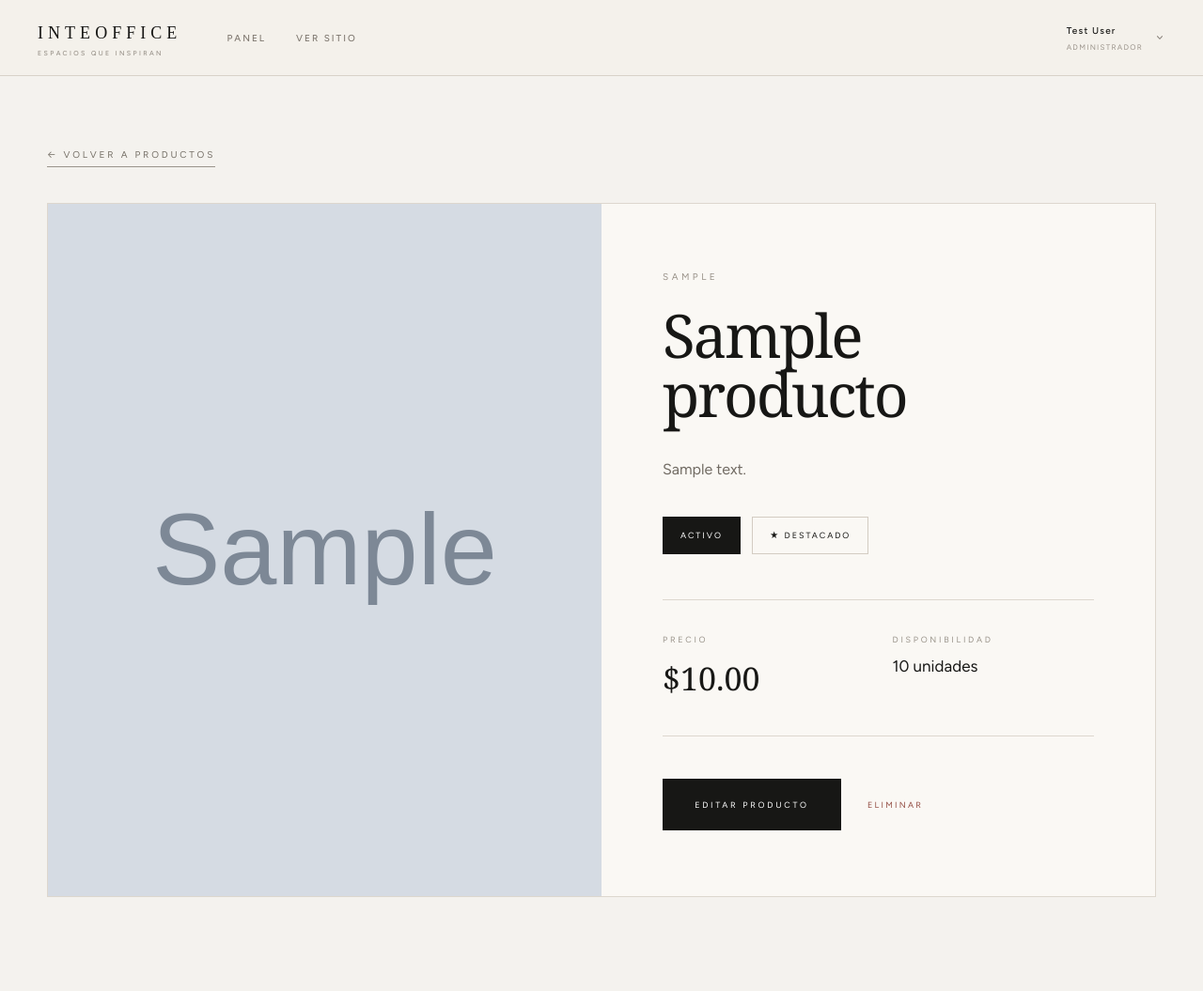
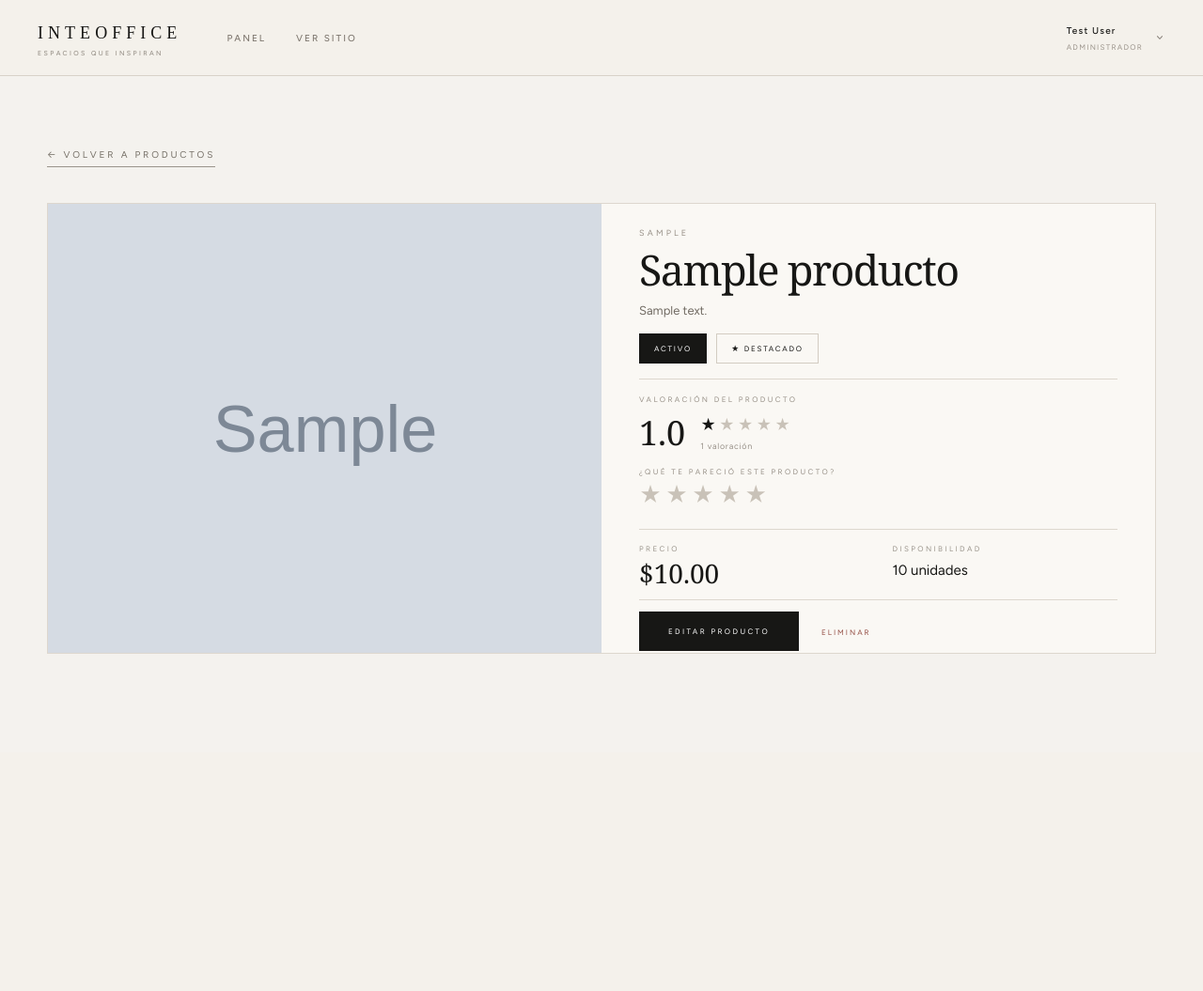
Before and after one commit to seemgura/proyecto-iv, a Laravel app: page /productos/1 in a window 1280 px wide. Shown: the whole page at 94% size. After the commit the page ends 696 px from the top, so only its background shows below. Run offline with Laravel 12, Linux system fonts and the light colour scheme; a user stored in the database is signed in; data comes from the database, SQL or seed files in the repository; tables that the repository leaves empty hold one stand-in row (values such as "Sample post"); grey boxes marked "Sample" are stand-in pictures; style sheets or scripts are compiled from the project's sources.

Commit message:
Implementar slider y valoracion de productos

```diff
--- a/app/Http/Controllers/ProductoController.php
+++ b/app/Http/Controllers/ProductoController.php
@@ -6,7 +6,6 @@ use App\Models\Producto;
 use Illuminate\Http\Request;
 use Illuminate\Support\Facades\Storage;
 use Illuminate\Support\Str;
-use Illuminate\Validation\Rule;
 
 class ProductoController extends Controller
 {
@@ -66,8 +65,33 @@ class ProductoController extends Controller
      * Mostrar un producto.
      */
     public function show(Producto $producto)
+{
+    $promedioValoracion = $producto->valoraciones()->avg('puntuacion');
+    $totalValoraciones = $producto->valoraciones()->count();
+
+    return view('productos.show', compact(
+        'producto',
+        'promedioValoracion',
+        'totalValoraciones'
+    ));
+}
+
+    /**
+     * Guardar la valoración de un producto.
+     */
+    public function valorar(Request $request, Producto $producto)
     {
-        return view('productos.show', compact('producto'));
+        $datos = $request->validate([
+            'puntuacion' => ['required', 'integer', 'between:1,5'],
+        ]);
+
+        $producto->valoraciones()->create([
+            'puntuacion' => $datos['puntuacion'],
+        ]);
+
+        return redirect()
+            ->route('productos.show', $producto)
+            ->with('success', 'Gracias por tu valoración.');
     }
 
     /**
--- a/app/Models/Producto.php
+++ b/app/Models/Producto.php
@@ -4,6 +4,7 @@ namespace App\Models;
 
 use Illuminate\Database\Eloquent\Factories\HasFactory;
 use Illuminate\Database\Eloquent\Model;
+use Illuminate\Database\Eloquent\Relations\HasMany;
 
 class Producto extends Model
 {
@@ -27,4 +28,9 @@ class Producto extends Model
         'destacado' => 'boolean',
         'activo' => 'boolean',
     ];
+
+    public function valoraciones(): HasMany
+    {
+        return $this->hasMany(Valoracion::class);
+    }
 }
--- /dev/null
+++ b/app/Models/Valoracion.php
@@ -0,0 +1,25 @@
+<?php
+
+namespace App\Models;
+
+use Illuminate\Database\Eloquent\Model;
+use Illuminate\Database\Eloquent\Relations\BelongsTo;
+
+class Valoracion extends Model
+{
+    protected $table = 'valoraciones';
+
+    protected $fillable = [
+        'producto_id',
+        'puntuacion',
+    ];
+
+    protected $casts = [
+        'puntuacion' => 'integer',
+    ];
+
+    public function producto(): BelongsTo
+    {
+        return $this->belongsTo(Producto::class);
+    }
+}
--- a/resources/views/layouts/navigation.blade.php
+++ b/resources/views/layouts/navigation.blade.php
@@ -9,7 +9,7 @@
             {{-- Identidad --}}
             <div class="flex items-center gap-12">
 
-                <a href="{{ route('dashboard') }}" class="group">
+                <a href="{{ url('/') }}" class="group">
                     <div class="leading-none">
                         <span
                             class="block text-lg tracking-[0.28em] text-[#171715]"
@@ -27,6 +27,7 @@
                 {{-- Navegación escritorio --}}
                 <div class="hidden md:flex items-center gap-8">
 
+                    @auth
                         <a
                             href="{{ route('dashboard') }}"
                             class="relative py-7 text-[10px] font-medium tracking-[0.2em] uppercase
@@ -40,9 +41,10 @@
                                 <span class="absolute bottom-0 left-0 h-px w-full bg-[#5A4030]"></span>
                             @endif
                         </a>
+                    @endauth
 
                     <a
-                        href="/"
+                        href="{{ url('/') }}"
                         class="py-7 text-[10px] font-medium tracking-[0.2em] uppercase text-[#817A72] transition hover:text-[#171715]"
                     >
                         Ver sitio
@@ -54,6 +56,8 @@
 
             {{-- Cuenta escritorio --}}
             <div class="relative hidden md:block">
+
+                @auth
 
                     <button
                         @click="userMenu = !userMenu"
@@ -120,6 +124,17 @@
                         </form>
                     </div>
 
+                @else
+
+                    <a
+                        href="{{ route('login') }}"
+                        class="text-[10px] font-medium tracking-[0.2em] uppercase text-[#817A72] transition hover:text-[#171715]"
+                    >
+                        Iniciar sesión
+                    </a>
+
+                @endauth
+
             </div>
 
 
@@ -162,31 +177,37 @@
 
             <div class="space-y-1">
 
+                @auth
                     <a
                         href="{{ route('dashboard') }}"
                         class="block border-b border-[#DED8CF] py-4 text-[10px] tracking-[0.2em] uppercase text-[#171715]"
                     >
                         Panel
                     </a>
+                @endauth
 
                 <a
-                    href="/"
+                    href="{{ url('/') }}"
                     class="block border-b border-[#DED8CF] py-4 text-[10px] tracking-[0.2em] uppercase text-[#5F5952]"
                 >
                     Ver sitio
                 </a>
 
+                @auth
                     <a
                         href="{{ route('profile.edit') }}"
                         class="block border-b border-[#DED8CF] py-4 text-[10px] tracking-[0.2em] uppercase text-[#5F5952]"
                     >
                         Perfil
                     </a>
+                @endauth
 
             </div>
 
 
             <div class="mt-8">
+
+                @auth
 
                     <p class="text-xs text-[#171715]">
                         {{ Auth::user()->name }}
@@ -211,6 +232,17 @@
                         </button>
                     </form>
 
+                @else
+
+                    <a
+                        href="{{ route('login') }}"
+                        class="text-[10px] tracking-[0.2em] uppercase text-[#5A4030]"
+                    >
+                        Iniciar sesión
+                    </a>
+
+                @endauth
+
             </div>
         </div>
     </div>
--- a/resources/views/productos/show.blade.php
+++ b/resources/views/productos/show.blade.php
@@ -4,7 +4,7 @@
         min-height: calc(100vh - 80px);
         background: #f4f2ee;
         color: #171715;
-            padding: 70px 32px 100px;
+        padding: 70px 32px 80px;
     }
 
     .show-container {
@@ -24,15 +24,19 @@
         text-decoration: none;
     }
 
+    /* FICHA DEL PRODUCTO */
     .product-layout {
         display: grid;
         grid-template-columns: 1fr 1fr;
+        height: 480px;
         background: #faf8f4;
         border: 1px solid #ddd7ce;
+        overflow: hidden;
     }
 
+    /* IMAGEN */
     .product-photo {
-            min-height: 650px;
+        height: 480px;
         background: #ebe6dd;
         display: flex;
         align-items: center;
@@ -43,7 +47,7 @@
     .product-photo img {
         width: 100%;
         height: 100%;
-            min-height: 650px;
+        min-height: 0;
         object-fit: cover;
     }
 
@@ -54,16 +58,19 @@
         text-transform: uppercase;
     }
 
+    /* INFORMACIÓN DEL PRODUCTO */
     .product-content {
-            padding: 70px 65px;
+        height: 480px;
+        box-sizing: border-box;
+        padding: 24px 40px 20px;
         display: flex;
         flex-direction: column;
     }
 
     .category {
-            margin-bottom: 24px;
+        margin-bottom: 10px;
         color: #989188;
-            font-size: 10px;
+        font-size: 9px;
         letter-spacing: .35em;
         text-transform: uppercase;
     }
@@ -71,29 +78,30 @@
     .product-title {
         margin: 0;
         font-family: Georgia, "Times New Roman", serif;
-            font-size: clamp(44px, 5vw, 72px);
+        font-size: clamp(36px, 3.5vw, 52px);
         line-height: .98;
         font-weight: 400;
         letter-spacing: -.035em;
     }
 
     .description {
-            margin: 35px 0;
+        margin: 14px 0;
         color: #716b63;
-            font-size: 16px;
-            line-height: 1.8;
+        font-size: 13px;
+        line-height: 1.45;
     }
 
+    /* ESTADO Y DESTACADO */
     .badges {
         display: flex;
-            gap: 12px;
-            margin-bottom: 48px;
+        gap: 10px;
+        margin-bottom: 16px;
     }
 
     .badge {
-            padding: 12px 18px;
+        padding: 9px 15px;
         border: 1px solid #d3ccc2;
-            font-size: 9px;
+        font-size: 8px;
         letter-spacing: .22em;
         text-transform: uppercase;
     }
@@ -104,8 +112,105 @@
         color: white;
     }
 
+    /* VALORACIÓN DEL PRODUCTO */
+    .rating-section {
+        margin-bottom: 12px;
+        padding: 15px 0 12px;
+        border-top: 1px solid #ddd7ce;
+    }
+
+    .rating-label,
+    .rating-question {
+        color: #989188;
+        font-size: 8px;
+        letter-spacing: .3em;
+        text-transform: uppercase;
+    }
+
+    .rating-success {
+        margin-top: 8px;
+        color: #6f765f;
+        font-size: 11px;
+    }
+
+    .rating-summary {
+        display: flex;
+        align-items: center;
+        gap: 16px;
+        margin-top: 10px;
+    }
+
+    .rating-average {
+        font-family: Georgia, "Times New Roman", serif;
+        font-size: 36px;
+        line-height: 1;
+    }
+
+    .rating-display {
+        display: flex;
+        gap: 3px;
+        color: #c9c2b8;
+        font-size: 16px;
+    }
+
+    .rating-display .filled {
+        color: #171715;
+    }
+
+    .rating-count {
+        margin-top: 3px;
+        color: #989188;
+        font-size: 9px;
+        letter-spacing: .08em;
+    }
+
+    .rating-form {
+        margin-top: 14px;
+    }
+
+    .rating-input {
+        display: flex;
+        flex-direction: row;
+        justify-content: flex-start;
+        gap: 4px;
+        margin-top: 8px;
+        width: fit-content;
+    }
+
+    .rating-input button {
+        padding: 0;
+        border: 0;
+        background: transparent;
+        color: #c9c2b8;
+        cursor: pointer;
+        font-size: 23px;
+        line-height: 1;
+        transition:
+            color .2s ease,
+            transform .2s ease;
+    }
+
+    .rating-input:hover button {
+        color: #171715;
+    }
+
+    .rating-input button:hover ~ button {
+        color: #c9c2b8;
+    }
+
+    .rating-input button:hover {
+        transform: translateY(-2px);
+    }
+
+    .rating-input button:focus-visible {
+        outline: 1px solid #171715;
+        outline-offset: 4px;
+    }
+
+    /* PRECIO Y DISPONIBILIDAD */
     .details {
-            padding: 35px 0;
+        margin-top: auto;
+        padding: 14px 0;
         border-top: 1px solid #ddd7ce;
         border-bottom: 1px solid #ddd7ce;
         display: grid;
@@ -114,40 +219,42 @@
     }
 
     .detail-label {
-            margin-bottom: 10px;
+        margin-bottom: 6px;
         color: #9a948b;
-            font-size: 9px;
+        font-size: 8px;
         letter-spacing: .3em;
         text-transform: uppercase;
     }
 
     .price {
         font-family: Georgia, "Times New Roman", serif;
-            font-size: 34px;
+        font-size: 28px;
+        line-height: 1;
     }
 
     .stock {
-            font-size: 17px;
+        font-size: 15px;
     }
 
+    /* ACCIONES */
     .actions {
-            margin-top: auto;
-            padding-top: 45px;
+        margin-top: 12px;
+        padding-top: 0;
         display: flex;
         align-items: center;
-            gap: 28px;
+        gap: 24px;
     }
 
     .edit-button {
         display: inline-flex;
         align-items: center;
         justify-content: center;
-            min-width: 190px;
-            min-height: 55px;
-            padding: 0 28px;
+        min-width: 170px;
+        min-height: 42px;
+        padding: 0 24px;
         background: #171715;
         color: white;
-            font-size: 9px;
+        font-size: 8px;
         letter-spacing: .3em;
         text-transform: uppercase;
         text-decoration: none;
@@ -164,7 +271,7 @@
         background: transparent;
         color: #934c42;
         cursor: pointer;
-            font-size: 9px;
+        font-size: 8px;
         letter-spacing: .25em;
         text-transform: uppercase;
     }
@@ -173,6 +280,7 @@
         border-bottom-color: #934c42;
     }
 
+    /* RESPONSIVE */
     @media (max-width: 850px) {
         .product-show {
             padding: 45px 20px 70px;
@@ -180,19 +288,29 @@
 
         .product-layout {
             grid-template-columns: 1fr;
+            height: auto;
+            overflow: visible;
         }
 
-            .product-photo,
+        .product-photo {
+            height: 420px;
+        }
+
         .product-photo img {
-                min-height: 420px;
+            min-height: 0;
         }
 
         .product-content {
-                padding: 45px 30px;
+            height: auto;
+            padding: 35px 30px;
+        }
+
+        .details {
+            margin-top: 20px;
         }
 
         .actions {
-                margin-top: 45px;
+            margin-top: 20px;
         }
     }
 </style>
@@ -244,6 +362,70 @@
                         @if ($producto->destacado)
                             <span class="badge">★ Destacado</span>
                         @endif
+
+                    </div>
+
+                    <div class="rating-section">
+
+    <div class="rating-label">
+        Valoración del producto
+    </div>
+
+    @if (session('success'))
+        <div class="rating-success">
+            {{ session('success') }}
+        </div>
+    @endif
+
+    <div class="rating-summary">
+
+        <div class="rating-average">
+            @if ($totalValoraciones > 0)
+                {{ number_format($promedioValoracion, 1) }}
+            @else
+                —
+            @endif
+        </div>
+
+        <div>
+            <div class="rating-display">
+                @for ($i = 1; $i <= 5; $i++)
+                    <span class="{{ $promedioValoracion >= $i ? 'filled' : '' }}">★</span>
+                @endfor
+            </div>
+
+            <div class="rating-count">
+                {{ $totalValoraciones }}
+                {{ $totalValoraciones === 1 ? 'valoración' : 'valoraciones' }}
+            </div>
+        </div>
+
+    </div>
+
+    <form
+        action="{{ route('productos.valorar', $producto) }}"
+        method="POST"
+        class="rating-form"
+    >
+        @csrf
+
+        <div class="rating-question">
+            ¿Qué te pareció este producto?
+        </div>
+
+        <div class="rating-input">
+            @for ($i = 1; $i <= 5; $i++)
+                <button
+                    type="submit"
+                    name="puntuacion"
+                    value="{{ $i }}"
+                    aria-label="Valorar con {{ $i }} {{ $i === 1 ? 'estrella' : 'estrellas' }}"
+                >
+                    ★
+                </button>
+            @endfor
+        </div>
+    </form>
 
 </div>
 
--- a/routes/web.php
+++ b/routes/web.php
@@ -32,6 +32,25 @@ Route::get('/faq', function () {
 
 /*
 |--------------------------------------------------------------------------
+| Productos públicos
+|--------------------------------------------------------------------------
+|
+| Los visitantes pueden consultar el catálogo, abrir la ficha de un
+| producto y registrar una valoración sin iniciar sesión.
+|
+*/
+
+Route::get('/productos', [ProductoController::class, 'index'])
+    ->name('productos.index');
+
+Route::get('/productos/{producto}', [ProductoController::class, 'show'])
+    ->name('productos.show');
+
+Route::post('/productos/{producto}/valorar', [ProductoController::class, 'valorar'])
+    ->name('productos.valorar');
+
+/*
+|--------------------------------------------------------------------------
 | Panel administrativo
 |--------------------------------------------------------------------------
 */
@@ -60,9 +79,14 @@ Route::middleware('auth')->group(function () {
     |--------------------------------------------------------------------------
     | Productos
     |--------------------------------------------------------------------------
+    |
+    | La consulta del catálogo y de cada producto es pública.
+    | Crear, editar, actualizar y eliminar requieren autenticación.
+    |
     */
 
-    Route::resource('productos', ProductoController::class);
+    Route::resource('productos', ProductoController::class)
+        ->except(['index', 'show']);
 
     /*
     |--------------------------------------------------------------------------
```
Also changed, not shown: resources/views/welcome.blade.php (+70 -14 lines), database/migrations/2026_10_07_013853_create_valoraciones_table.php (added), public/images/home/hero-02.jpg (added), public/images/home/hero-03.jpg (added). Lines whose indentation alone changed are shown as unchanged.
